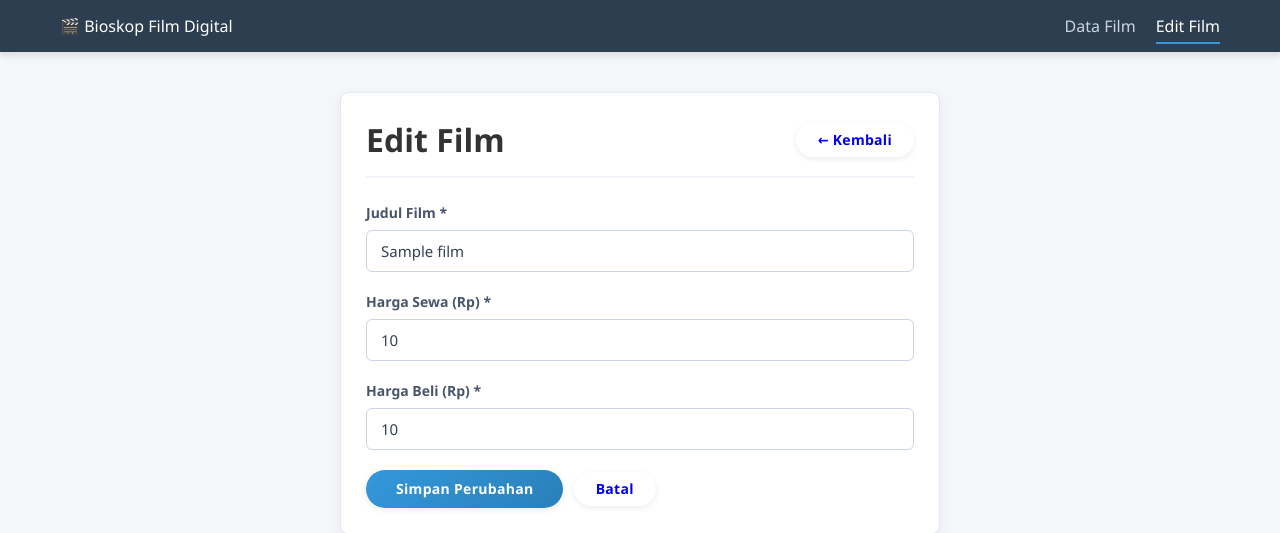
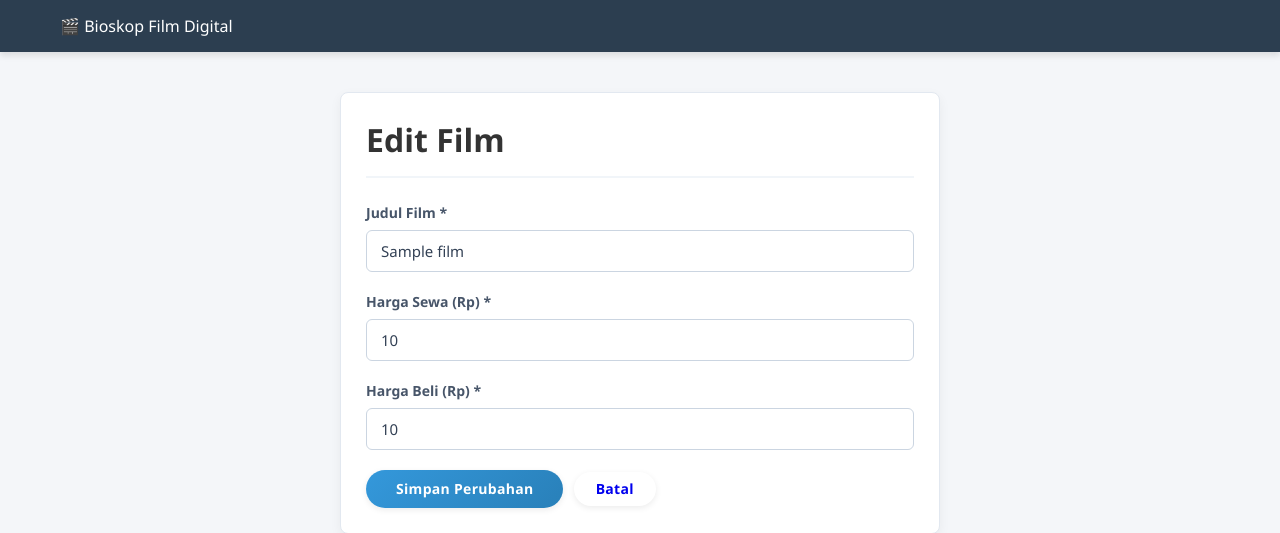
Before and after one commit to Justingry/UAS-SBD-FILM, a PHP site: page /edit_film.php?id=1 in a window 1280 px wide. Shown: the top 533 px of the page. Run offline with PHP 8.4, Linux system fonts and the light colour scheme; tables that the repository leaves empty or names only in its code hold one stand-in row (values such as "Sample post").

Commit message:
memperbaiki bug

```diff
--- a/edit_film.php
+++ b/edit_film.php
@@ -24,10 +24,10 @@ if (!$film) {
     exit;
 }
 
-// Ambil flash message dari session
 $flash = $_SESSION['flash'] ?? null;
 unset($_SESSION['flash']);
 ?>
+
 <!DOCTYPE html>
 <html lang="id">
 <head>
@@ -41,17 +41,12 @@ unset($_SESSION['flash']);
         <div class="navbar-brand">
             <span>🎬</span> Bioskop Film Digital
         </div>
-        <ul class="navbar-nav">
-            <li><a href="film.php">Data Film</a></li>
-            <li><a href="edit_film.php?id=<?= $id ?>" class="active">Edit Film</a></li>
-        </ul>
     </nav>
 
     <div class="container">
         <div class="card" style="max-width: 600px; margin: 40px auto;">
             <div class="card-header">
                 <h1 class="card-title">Edit Film</h1>
-                <a href="film.php" class="btn btn-kembali">← Kembali</a>
             </div>
 
             <?php if ($flash): ?>
@@ -85,7 +80,7 @@ unset($_SESSION['flash']);
 
                 <div class="form-actions">
                     <button type="submit" class="btn btn-edit" style="padding: 12px 30px;">Simpan Perubahan</button>
-                    <a href="film.php" class="btn btn-kembali">Batal</a>
+                    <a href="index.php" class="btn btn-kembali">Batal</a>
                 </div>
             </form>
         </div>
```
